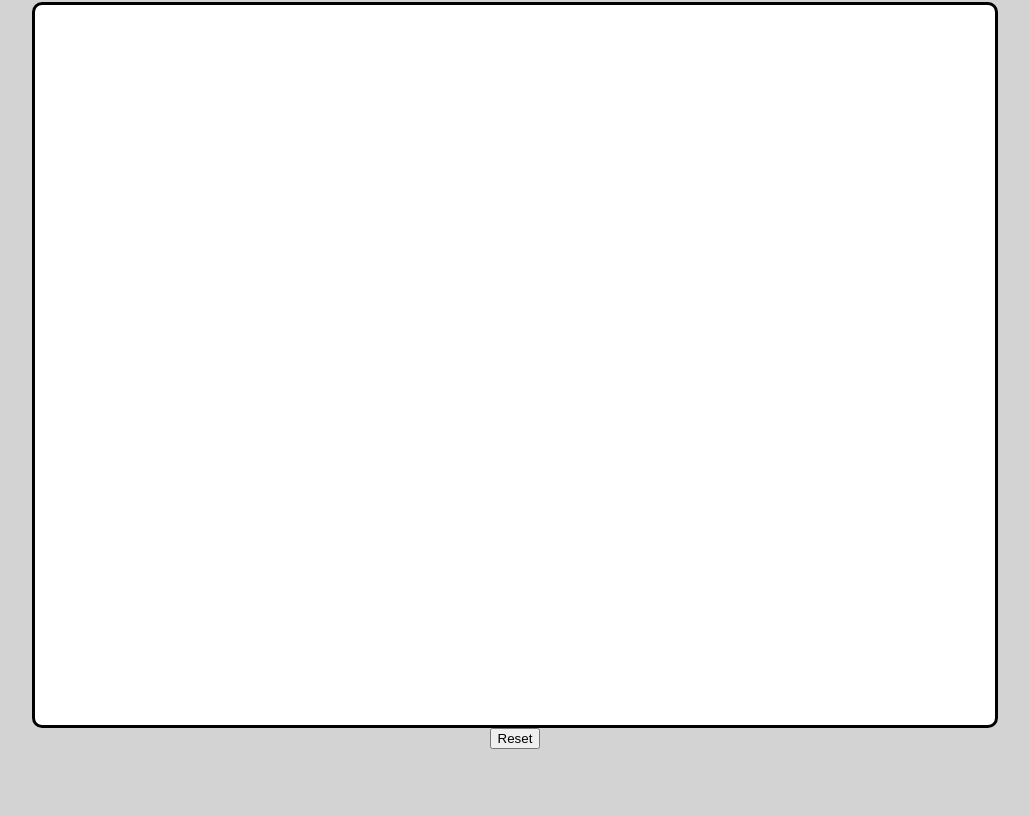
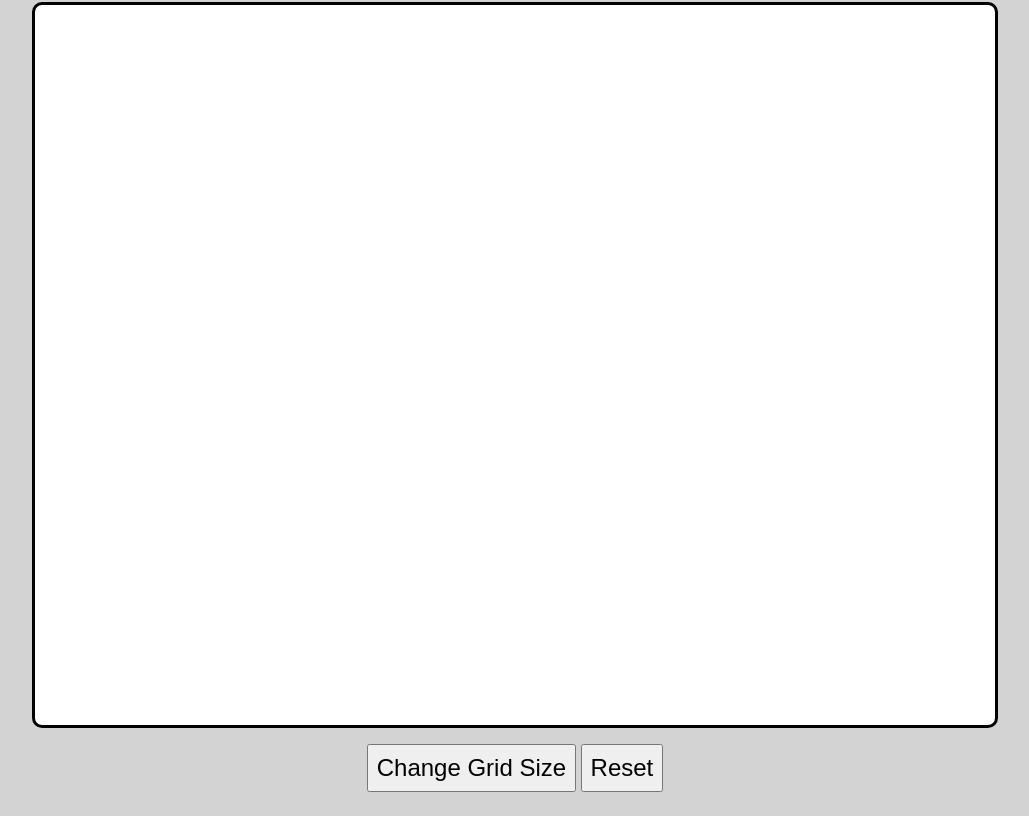
Before and after one commit to brendanlai01/odin-etchasketch, a plain HTML site: page index.html in a window 1280 px wide. Shown: the part 86-902 px from the top of the page, without its empty margins (125-1154 px from the left). Before the commit the page ends 843 px from the top, so only its background shows below. Drawn offline with Linux system fonts and the light colour scheme.

Commit message:
Create size button, setup styling for buttons

```diff
--- a/index.html
+++ b/index.html
@@ -15,6 +15,7 @@
 
     </div>
     <div id="buttons">
+        <button>Change Grid Size</button>
         <button>Reset</button>
     </div>
 
--- a/styles.css
+++ b/styles.css
@@ -25,3 +25,12 @@ body{
     width: calc(100%/16);
     height: calc(100%/16);
 }
+
+#buttons button{
+    font-size: 24px;
+    padding: 8px;
+}
+
+#buttons{
+    margin: 1rem;
+}
```
